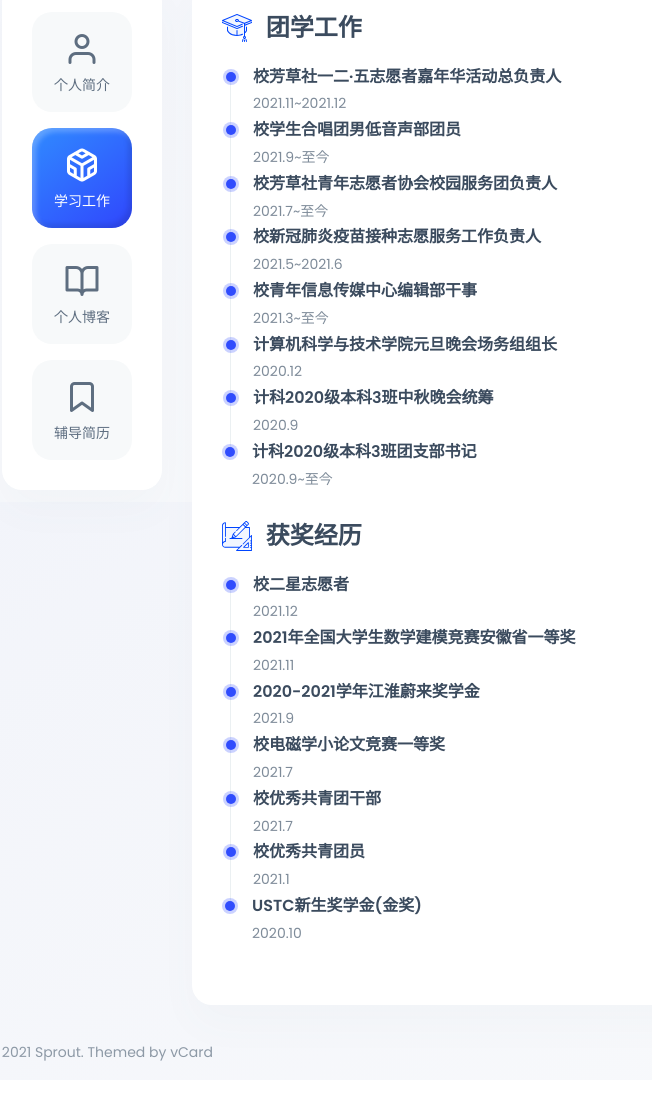
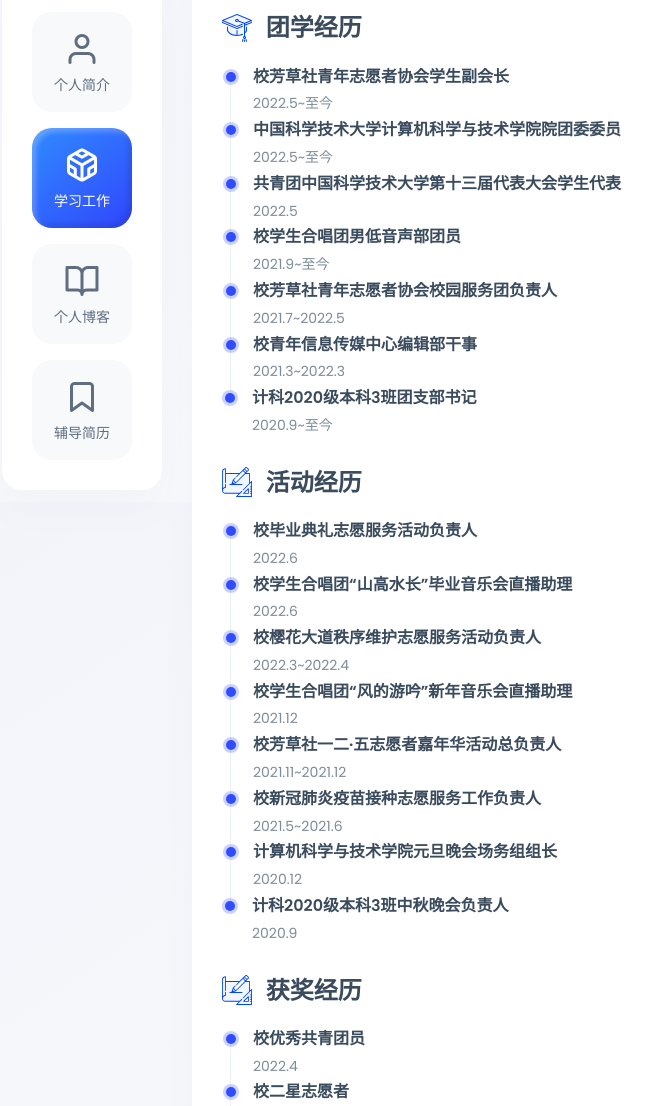
Before and after one commit to SproutNan/FTP_public_html, a plain HTML site: page works.html in a window 1280 px wide. Shown: the part 298-1404 px from the top of the page, without its empty margins (83-735 px from the left). Before the commit the page ends 1378 px from the top, so only its background shows below. Drawn offline with Linux system fonts and the light colour scheme.

Commit message:
2022.6.25

```diff
--- a/works.html
+++ b/works.html
@@ -3,7 +3,7 @@
 
 <head>
 	<meta charset="utf-8" />
-	<title>Sprout的项目工作</title>
+	<title>Sprout的项目与工作</title>
 
 	<!-- Meta Data -->
 	<meta http-equiv="X-UA-Compatible" content="IE=edge">
@@ -105,12 +105,24 @@
 						<div class="row">
 							<div class="col-12">
 								<h2 class="title title--h3"><img class="title-icon"
-										src="assets/icons/icon-education.svg" alt="" /> 团学工作</h2>
+										src="assets/icons/icon-education.svg" alt="" /> 团学经历</h2>
 								<div class="timeline">
 									<!-- Item -->
 									<article class="timeline__item">
-										<h5 class="title title--h5 timeline__title">校芳草社一二·五志愿者嘉年华活动总负责人</h5>
-										<span class="timeline__period">2021.11~2021.12</span>
+										<h5 class="title title--h5 timeline__title">校芳草社青年志愿者协会学生副会长</h5>
+										<span class="timeline__period">2022.5~至今</span>
+									</article>
+
+									<!-- Item -->
+									<article class="timeline__item">
+										<h5 class="title title--h5 timeline__title">中国科学技术大学计算机科学与技术学院院团委委员</h5>
+										<span class="timeline__period">2022.5~至今</span>
+									</article>
+
+									<!-- Item -->
+									<article class="timeline__item">
+										<h5 class="title title--h5 timeline__title">共青团中国科学技术大学第十三届代表大会学生代表</h5>
+										<span class="timeline__period">2022.5</span>
 									</article>
 
 									<!-- Item -->
@@ -122,31 +134,13 @@
 									<!-- Item -->
 									<article class="timeline__item">
 										<h5 class="title title--h5 timeline__title">校芳草社青年志愿者协会校园服务团负责人</h5>
-										<span class="timeline__period">2021.7~至今</span>
-									</article>
-
-									<!-- Item -->
-									<article class="timeline__item">
-										<h5 class="title title--h5 timeline__title">校新冠肺炎疫苗接种志愿服务工作负责人</h5>
-										<span class="timeline__period">2021.5~2021.6</span>
+										<span class="timeline__period">2021.7~2022.5</span>
 									</article>
 
 									<!-- Item -->
 									<article class="timeline__item">
 										<h5 class="title title--h5 timeline__title">校青年信息传媒中心编辑部干事</h5>
-										<span class="timeline__period">2021.3~至今</span>
-									</article>
-
-									<!-- Item -->
-									<article class="timeline__item">
-										<h5 class="title title--h5 timeline__title">计算机科学与技术学院元旦晚会场务组组长</h5>
-										<span class="timeline__period">2020.12</span>
-									</article>
-
-									<!-- Item -->
-									<article class="timeline__item">
-										<h5 class="title title--h5 timeline__title">计科2020级本科3班中秋晚会统筹</h5>
-										<span class="timeline__period">2020.9</span>
+										<span class="timeline__period">2021.3~2022.3</span>
 									</article>
 
 									<!-- Item -->
@@ -158,12 +152,75 @@
 							</div>
 						</div>
 
+						<!-- Experience -->
+						<div class="row">
+							<div class="col-12">
+								<h2 class="title title--h3"><img class="title-icon"
+										src="assets/icons/icon-design.svg" alt="" /> 活动经历</h2>
+								<div class="timeline">
+									<!-- Item -->
+									<article class="timeline__item">
+										<h5 class="title title--h5 timeline__title">校毕业典礼志愿服务活动负责人</h5>
+										<span class="timeline__period">2022.6</span>
+									</article>
+
+									<!-- Item -->
+									<article class="timeline__item">
+										<h5 class="title title--h5 timeline__title">校学生合唱团“山高水长”毕业音乐会直播助理</h5>
+										<span class="timeline__period">2022.6</span>
+									</article>
+
+									<!-- Item -->
+									<article class="timeline__item">
+										<h5 class="title title--h5 timeline__title">校樱花大道秩序维护志愿服务活动负责人</h5>
+										<span class="timeline__period">2022.3~2022.4</span>
+									</article>
+
+									<!-- Item -->
+									<article class="timeline__item">
+										<h5 class="title title--h5 timeline__title">校学生合唱团“风的游吟”新年音乐会直播助理</h5>
+										<span class="timeline__period">2021.12</span>
+									</article>
+
+									<!-- Item -->
+									<article class="timeline__item">
+										<h5 class="title title--h5 timeline__title">校芳草社一二·五志愿者嘉年华活动总负责人</h5>
+										<span class="timeline__period">2021.11~2021.12</span>
+									</article>
+
+									<!-- Item -->
+									<article class="timeline__item">
+										<h5 class="title title--h5 timeline__title">校新冠肺炎疫苗接种志愿服务工作负责人</h5>
+										<span class="timeline__period">2021.5~2021.6</span>
+									</article>
+
+									<!-- Item -->
+									<article class="timeline__item">
+										<h5 class="title title--h5 timeline__title">计算机科学与技术学院元旦晚会场务组组长</h5>
+										<span class="timeline__period">2020.12</span>
+									</article>
+
+									<!-- Item -->
+									<article class="timeline__item">
+										<h5 class="title title--h5 timeline__title">计科2020级本科3班中秋晚会负责人</h5>
+										<span class="timeline__period">2020.9</span>
+									</article>
+								</div>
+							</div>
+						</div>
+
 						<!-- 获奖经历 -->
 						<div class="row">
 							<div class="col-12">
 								<h2 class="title title--h3"><img class="title-icon"
 										src="assets/icons/icon-design.svg" alt="" /> 获奖经历</h2>
 								<div class="timeline">
+									<!-- Item -->
+									<article class="timeline__item">
+										<h5 class="title title--h5 timeline__title">校优秀共青团员</h5>
+										<span class="timeline__period">2022.4</span>
+									</article>
+
 									<!-- Item -->
 									<article class="timeline__item">
 										<h5 class="title title--h5 timeline__title">校二星志愿者</h5>
```
Also changed, not shown: index.html (+13 -36 lines), tutorial.html (+1 -1 lines).
